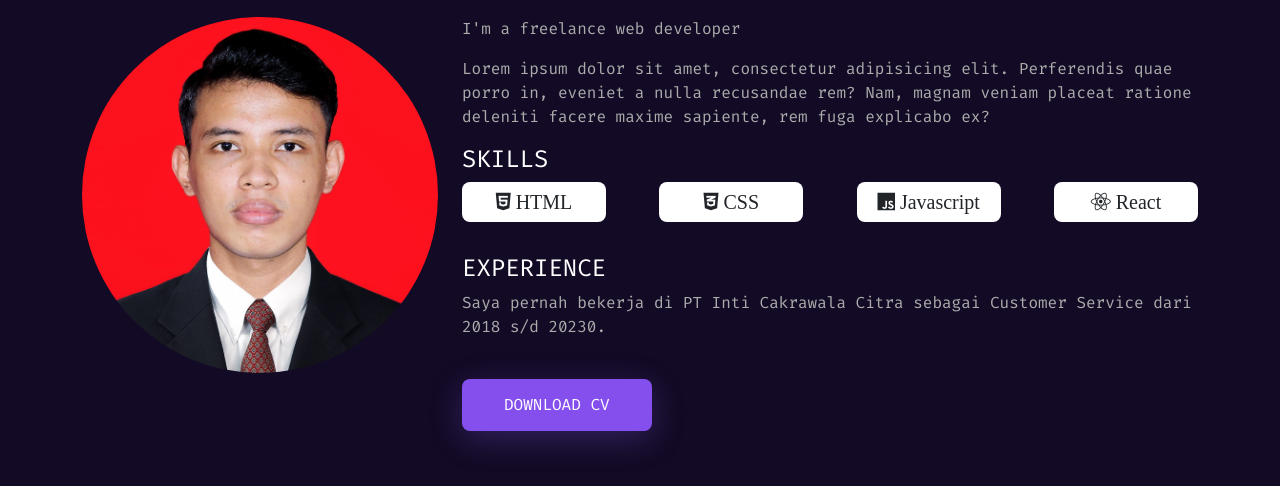
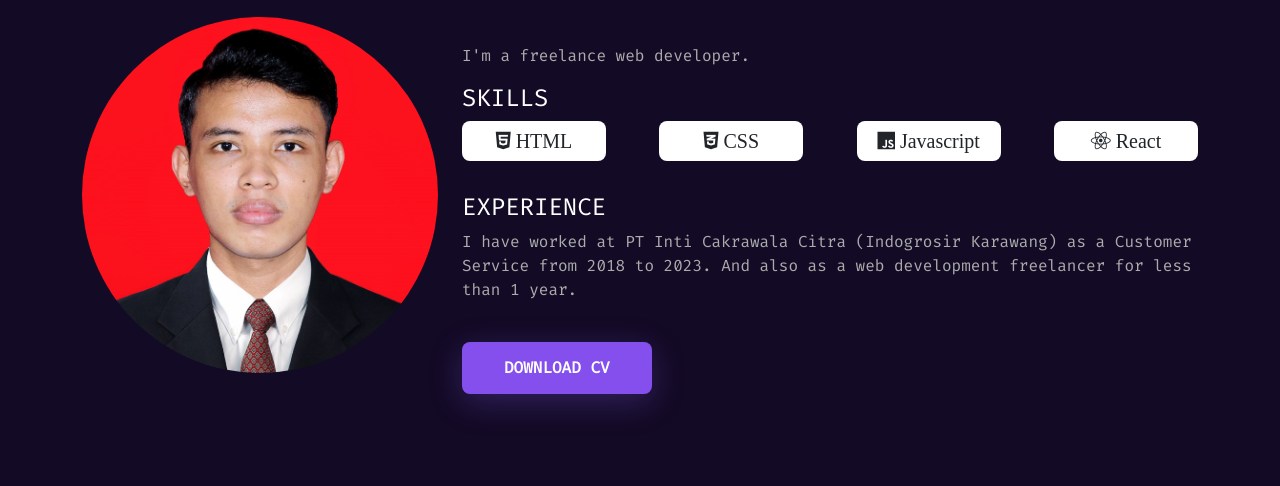
Before and after one commit to DEDEMASTARI/myportfolio, a plain HTML site: page index.html in a window 1280 px wide. Shown: the part 714-1200 px from the top of the page. Drawn offline with nearby package versions, Linux system fonts and the light colour scheme.

Commit message:
update css

```diff
--- a/css/style.css
+++ b/css/style.css
@@ -47,7 +47,7 @@ body {
 .main-btn {
   display: inline-block;
   font-family: var(--primary-font);
-  font-weight: 500;
+  font-weight: 600;
   font-size: 1rem;
   line-height: 3rem;
   text-align: center;
@@ -142,7 +142,6 @@ i {
 }
 
 /** Navbar */
-
 .header_wrapper .navbar {
   padding: 0.5rem 0;
   -o-transition: all 0.2s linear;
@@ -255,6 +254,7 @@ i {
   border-radius: 0.5rem;
   margin-bottom: 0.5rem;
   background: var(--bg-white);
+  /* border: 1px solid red; */
 }
 
 .about_wrapper .p-2:hover {
--- a/index.html
+++ b/index.html
@@ -98,8 +98,7 @@
     <!-- About section -->
     <section class="about_wrapper" id="about">
       <div class="container">
-        <!-- Image about -->
-        <div class="row">
+        <div class="row align-items-center">
           <div class="col-lg-12 text-center mb-4">
             <h2>about me</h2>
           </div>
@@ -110,18 +109,11 @@
               alt="about us"
             />
           </div>
-          <!-- Description about -->
           <div class="col-lg-8">
-            <div class="description">
-              <p>I'm a freelance web developer</p>
-              <p>
-                Lorem ipsum dolor sit amet, consectetur adipisicing elit.
-                Perferendis quae porro in, eveniet a nulla recusandae rem? Nam,
-                magnam veniam placeat ratione deleniti facere maxime sapiente,
-                rem fuga explicabo ex?
-              </p>
+            <div class="row">
+              <p>I'm a freelance web developer.</p>
             </div>
-            <h3>Skills</h3>
+            <h3>skills</h3>
             <div class="d-flex flex-row flex-wrap mb-4 justify-content-between">
               <div class="p-2 bd-highlight">
                 <span class="fab fa-html5"> HTML</span>
@@ -139,8 +131,9 @@
             <h3>experience</h3>
             <div class="row">
               <p>
-                Saya pernah bekerja di PT Inti Cakrawala Citra sebagai Customer
-                Service dari 2018 s/d 20230.
+                I have worked at PT Inti Cakrawala Citra (Indogrosir Karawang)
+                as a Customer Service from 2018 to 2023. And also as a web
+                development freelancer for less than 1 year.
               </p>
             </div>
             <a href="#" class="main-btn primary-btn mt-4">Download CV</a>
```
